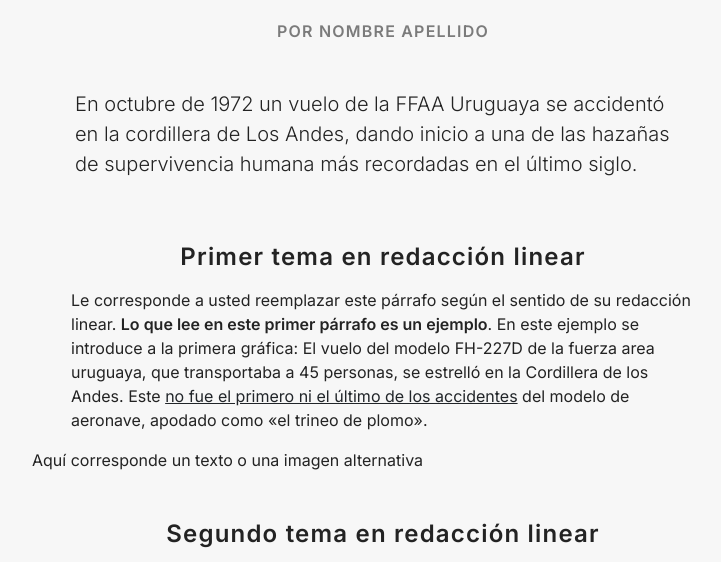
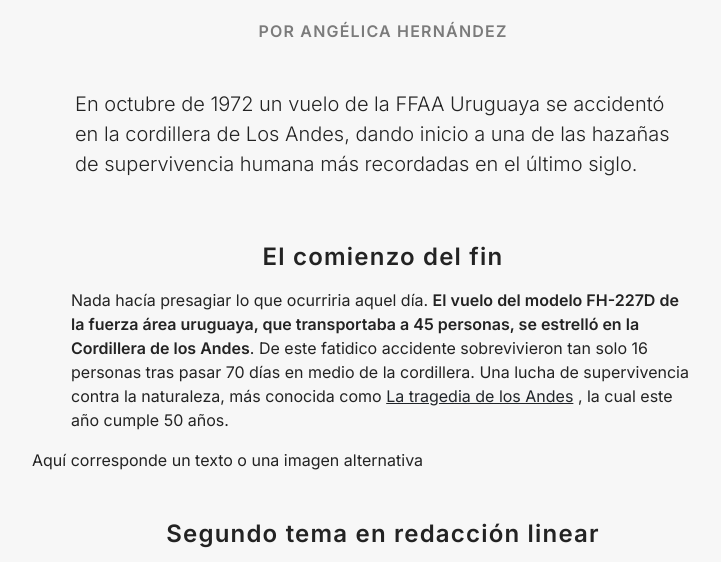
Before and after one commit to angeherh/prueba_la-tragediadelosandes_Hernandez, a plain HTML site: page index.html in a window 1280 px wide. Shown: the part 610-1172 px from the top of the page, without its empty margins (257-978 px from the left). Drawn offline with nearby package versions, Linux system fonts and the light colour scheme.

Commit message:
Add files via upload

```diff
--- a/index.html
+++ b/index.html
@@ -36,7 +36,7 @@
                 font-style: normal;
             }
         </style>
-        <title>Reemplaza este título que se muestra en la ventana de tu navegador</title>
+        <title>La Tragedia de los Andes</title>
     </head>
     <body>
         <header class="container">
@@ -44,7 +44,7 @@
                 <div class="col-sm-11 col-md-10 col-lg-9 col-xl-8 col-xxl-7 mx-auto">
                     <!--note que el h1 incluye un atributo de estilo, donde el valor es 71vh (ver línea 18 del código, es igual al segundo valor del background-size)-->
                     <h1 class="text-center" style="padding-top: 70vh;">La Tragedia de Los Andes</h1>
-                    <h2 class="mt-4 mb-5 text-center fs-6 text-black-50">POR NOMBRE APELLIDO</h2>
+                    <h2 class="mt-4 mb-5 text-center fs-6 text-black-50">POR ANGÉLICA HERNÁNDEZ</h2>
                 </div>
             </div>
         </header>
@@ -59,11 +59,11 @@
 
                 <article>
                     <div class="col-sm-11 col-md-10 col-lg-9 col-xl-8 col-xxl-7 mx-auto">
-                        <h3 class="fs-4 text-center mt-4 mb-3">Primer tema en redacción linear</h3>
+                        <h3 class="fs-4 text-center mt-4 mb-3">El comienzo del fin</h3>
                         <p>
-                            Le corresponde a usted reemplazar este párrafo según el sentido de su redacción linear. <em>Lo que lee en este primer párrafo es un ejemplo</em>. En este ejemplo se introduce a la primera gráfica: El vuelo del modelo
-                            FH-227D de la fuerza area uruguaya, que transportaba a 45 personas, se estrelló en la Cordillera de los Andes. Este
-                            <a href="https://www.baaa-acro.com/crash-archives?field_crash_aircraft_target_id=Fairchild-Hiller FH-227 (29647)" target="_blank">no fue el primero ni el último de los accidentes</a> del modelo de aeronave, apodado como «el trineo de plomo».
+                            Nada hacía presagiar lo que ocurriria aquel día. <em>El vuelo del modelo
+                            FH-227D de la fuerza área uruguaya, que transportaba a 45 personas, se estrelló en la Cordillera de los Andes</em>. De este fatidico accidente sobrevivieron tan solo 16 personas tras pasar 70 días en medio de la cordillera. Una lucha de supervivencia contra la naturaleza, más conocida como
+                            <a href="https://www.baaa-acro.com/crash-archives?field_crash_aircraft_target_id=Fairchild-Hiller FH-227 (29647)" target="_blank">La tragedia de los Andes</a> , la cual este año cumple 50 años.
                         </p>
                     </div>
                     <div class="col-md-11 col-lg-10 col-xl-9 col-xxl-8 mx-auto">
```
